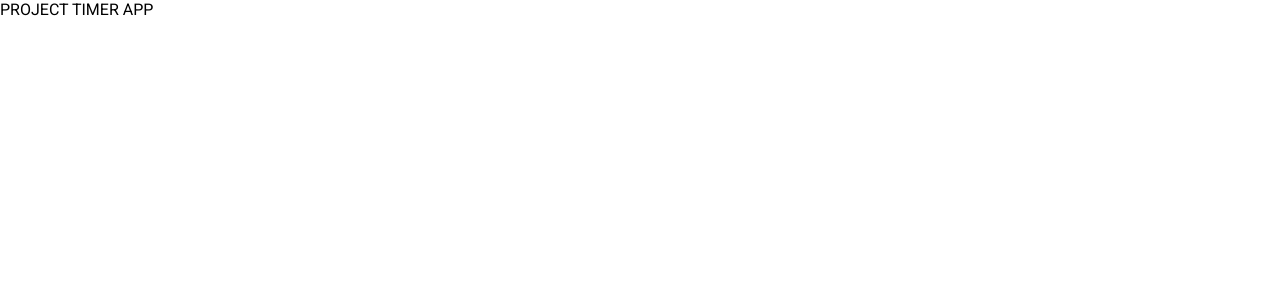
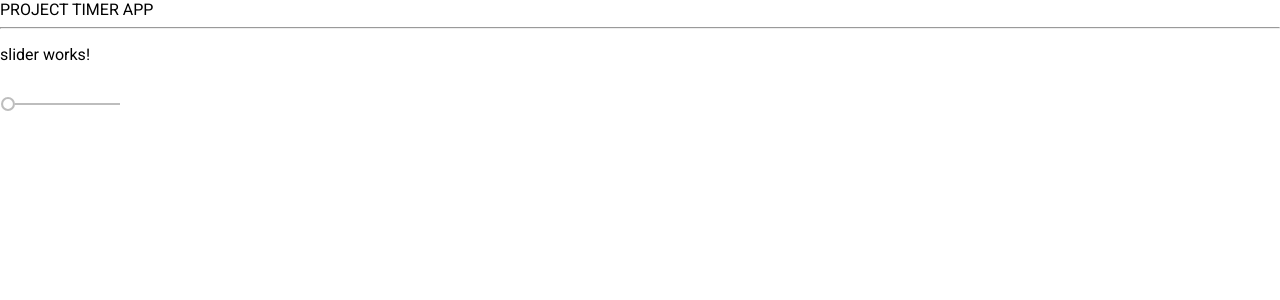
Before and after one commit to ShimiShimson/Project-Timer, an Angular app in the folder Project-Timer-frontend/: page / in a window 1280 px wide. Shown: the top 300 px of the page. Built offline with nearby package versions, Linux system fonts and the light colour scheme.

Commit message:
Test Slider

```diff
--- a/Project-Timer-frontend/src/app/app.component.html
+++ b/Project-Timer-frontend/src/app/app.component.html
@@ -1 +1,3 @@
 PROJECT TIMER APP
+<hr>
+<app-slider></app-slider>
--- /dev/null
+++ b/Project-Timer-frontend/src/app/slider/slider.component.html
@@ -0,0 +1,2 @@
+<p>slider works!</p>
+<mat-slider min="1" max="100" step="1" value="1"></mat-slider>
--- /dev/null
+++ b/Project-Timer-frontend/src/app/slider/slider.component.ts
@@ -0,0 +1,15 @@
+import { Component, OnInit } from '@angular/core';
+
+@Component({
+  selector: 'app-slider',
+  templateUrl: './slider.component.html',
+  styleUrls: ['./slider.component.scss']
+})
+export class SliderComponent implements OnInit {
+
+  constructor() { }
+
+  ngOnInit(): void {
+  }
+
+}
```
Also changed, not shown: Project-Timer-frontend/src/app/app.module.ts (+6 -2 lines), Project-Timer-frontend/src/app/slider/slider.component.scss (added), 1 other file (tests, documents, lock files or other folders).
